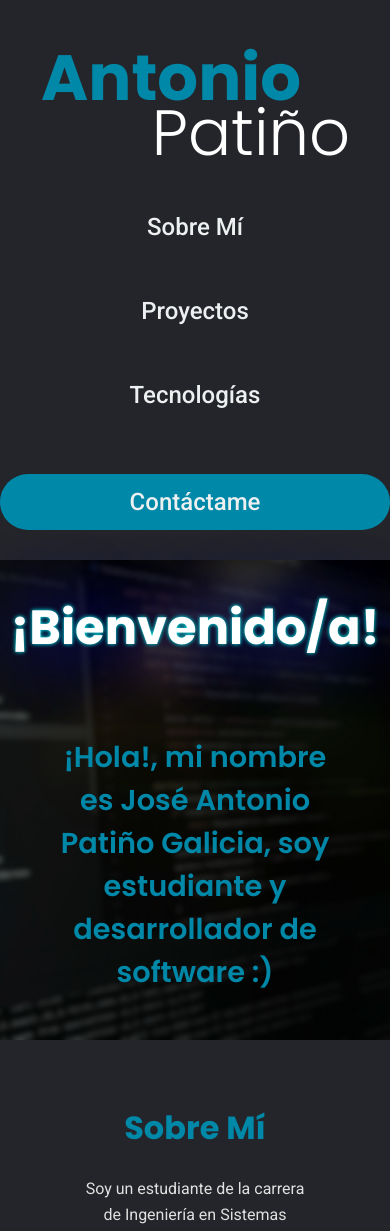
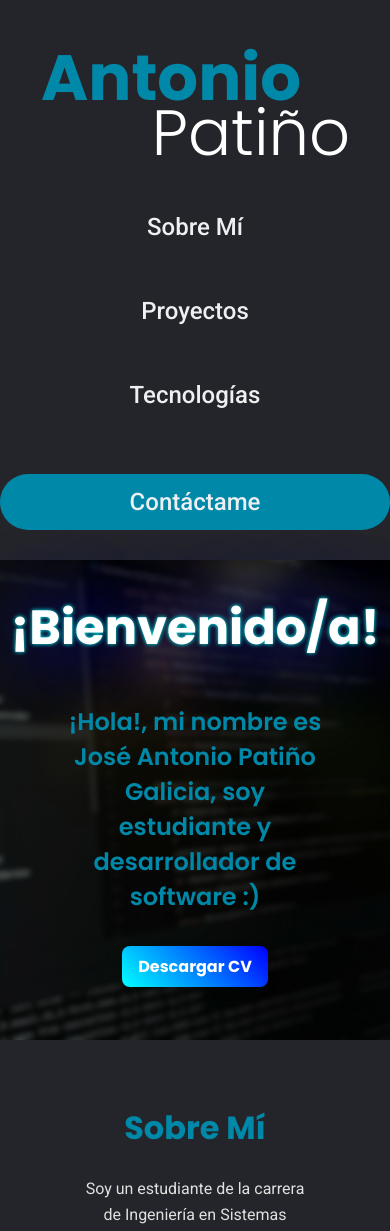
Before and after one commit to patinodeveloper/my-website, a React (Vite) app: page / in a window 390 px wide. Shown: the top 1231 px of the page. Built offline with nearby package versions, Linux system fonts and the light colour scheme.

Commit message:
feat(DownloadCV): a new button to download CV

```diff
--- a/src/components/AboutMeSection.jsx
+++ b/src/components/AboutMeSection.jsx
@@ -12,7 +12,7 @@ export const AboutMeSection = () => {
                     soluciones a los diversos desafíos que suelen surgir en el proceso de desarrollo,
                     me apasiona el desarrollo de software,
                     específicamente el desarrollo web enfocado en el Back-End y el desarrollo de API's,
-                    mi lenguaje fuerte de programación en Java y manejo diversas
+                    mi lenguaje fuerte de programación es Java y manejo diversas
                     tecnologías que me permiten desarrollar software de calidad, de manera efectiva y segura.
                 </p>
             </div>
--- a/src/components/HeroView.jsx
+++ b/src/components/HeroView.jsx
@@ -11,6 +11,12 @@ export const HeroView = () => {
                         <p>¡Hola!, mi nombre es José Antonio Patiño Galicia, soy estudiante
                             y desarrollador de software :)
                         </p>
+                        <a
+                            href="https://drive.google.com/uc?export=download&id=1xnP0G6wMpOVtoTtNulgTMBCv-IK99cSt"
+                            className="hero__button"
+                        >
+                            Descargar CV
+                        </a>
                     </div>
                 </div>
             </div>
--- a/src/css/hero.css
+++ b/src/css/hero.css
@@ -28,6 +28,37 @@
     width: 90%;
 }
 
+.hero__text--light {
+    text-align: center;
+}
+
+.hero__button {
+    display: inline-block;
+    margin: 2rem auto 0;
+    padding: 0.8rem 2rem;
+    font-size: 1.5rem;
+    font-weight: bold;
+    text-align: center;
+    color: white;
+    background: linear-gradient(45deg, var(--color1), var(--color2));
+    border: none;
+    border-radius: 8px;
+    text-decoration: none;
+    box-shadow: 0 4px 10px rgba(0, 0, 0, 0.25);
+    transition: transform 0.2s, box-shadow 0.2s;
+    cursor: pointer;
+}
+
+.hero__button:hover {
+    transform: translateY(-2px);
+    box-shadow: 0 6px 12px rgba(0, 186, 248, 0.4);
+}
+
+.hero__button:active {
+    transform: translateY(0);
+    box-shadow: 0 4px 8px rgba(0, 0, 0, 0.2);
+}
+
 @media (max-width: 1424px) {
     .hero__container h1 {
         font-size: 4.5rem;
@@ -56,6 +87,11 @@
         margin: 5rem auto 0;
         width: 80%;
     }
+
+    .hero__button {
+        font-size: 1.2rem;
+        padding: 0.6rem 1.5rem;
+    }
 }
 
 @media (max-width: 800px) {
@@ -79,4 +115,14 @@
     .hero__container h1 {
         font-size: 3rem;
     }
+
+    .hero__container p {
+        font-size: 1.5rem;
+        margin-top: 0;
+    }
+
+    .hero__button {
+        font-size: 1rem;
+        padding: 0.5rem 1rem;
+    }
 }
```
